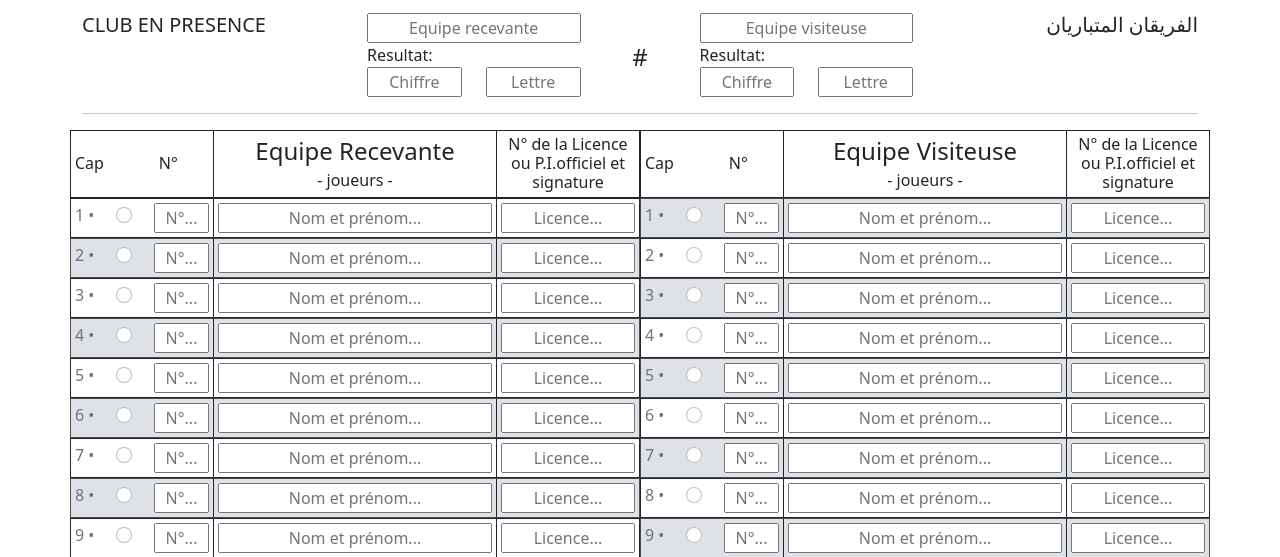
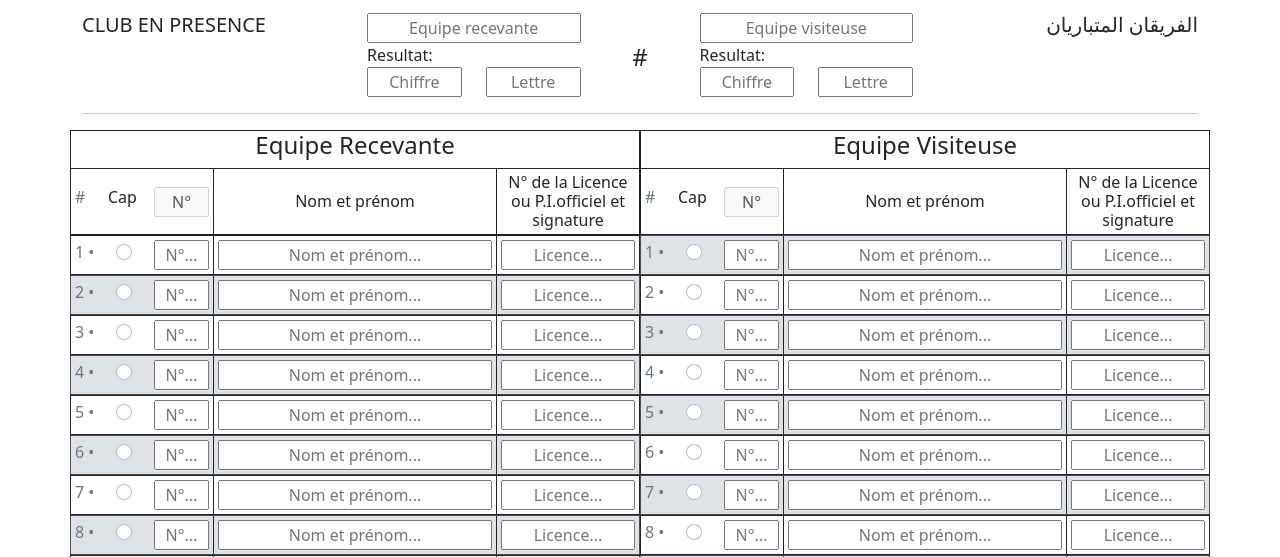
Before and after one commit to tsrhayar/fm, a plain HTML site: page index.html in a window 1280 px wide. Shown: the part 227-784 px from the top of the page. Drawn offline with nearby package versions, Linux system fonts and the light colour scheme.

Commit message:
taha commit

```diff
--- a/index.html
+++ b/index.html
@@ -143,45 +143,67 @@
       <!-- * Table joueur -->
       <div class="row">
         <div class="col-12 col-sm-6">
+          <div class="row border border-dark border-bottom-0">
+            <h4 class="text-center">Equipe Recevante</h4>
+          </div>
           <div class="row border border-dark">
-            <div class="col-4 col-lg-3 p-1 order-1 order-lg-0 border border-dark num-joueur-head">
-              <div class="row h-100">
-                <div class="col-4 d-flex h-100">
-                  <h6 class="m-auto">Cap</h6>
+            <div class="col-6 col-lg-3 p-1 order-0 order-lg-0 d-flex border border-dark num-joueur">
+              <div class="row">
+                <div class="col-5 col-sm-6 col-md-4 col-lg-6 my-auto">
+                  <div class="row">
+                    <div class="col-5 text-muted">
+                      <h6 class="text-center">#</h6>
+                    </div>
+                    <div class="col-7">
+                      <h6>Cap</h6>
+                    </div>
+                  </div>
                 </div>
-                <div class="col-8 d-flex h-100">
-                  <h6 class="m-auto">N°</h6>
+                <div class="col-7 col-sm-6 col-md-8 col-lg-6 my-auto">
+                  <input type="text" readonly disabled class="w-100 text-center" value="N°" />
                 </div>
               </div>
             </div>
-            <div class="col-12 col-lg-6 p-1 order-0 order-lg-1 d-flex border border-dark flex-column nom-joueur-head">
-              <h4 class="m-auto equipe-recevante">Equipe Recevante</h4>
-              <h6 class="m-auto">- joueurs -</h6>
+            <div
+              class="col-12 col-lg-6 p-1 order-2 order-lg-1 d-flex border border-dark flex-column nom-joueur"
+            >
+              <h6 class="text-center m-auto">Nom et prénom</h6>
             </div>
-            <div class="col-8 col-lg-3 p-1 order-2 order-lg-2 d-flex num-licence-head">
-              <h6 class="m-auto text-center text-num-licence">N° de la Licence ou P.I.officiel et signature</h6>
+            <div class="col-6 col-lg-3 p-1 order-1 order-lg-2 d-flex num-licence">
+              <h6 class="text-center m-auto">N° de la Licence ou P.I.officiel et signature</h6>
             </div>
           </div>
           <div class="joueurs-recevante" id="joueurs-recevante"></div>
         </div>
         <div class="col-12 col-sm-6">
+          <div class="row border border-dark border-bottom-0">
+            <h4 class="text-center">Equipe Visiteuse</h4>
+          </div>
           <div class="row border border-dark">
-            <div class="col-4 col-lg-3 p-1 order-1 order-lg-0 border border-dark num-joueur-head">
-              <div class="row h-100">
-                <div class="col-4 d-flex h-100">
-                  <h6 class="m-auto">Cap</h6>
+            <div class="col-6 col-lg-3 p-1 order-0 order-lg-0 d-flex border border-dark num-joueur">
+              <div class="row">
+                <div class="col-5 col-sm-6 col-md-4 col-lg-6 my-auto">
+                  <div class="row">
+                    <div class="col-5 text-muted">
+                      <h6 class="text-center">#</h6>
+                    </div>
+                    <div class="col-7">
+                      <h6>Cap</h6>
+                    </div>
+                  </div>
                 </div>
-                <div class="col-8 d-flex h-100">
-                  <h6 class="m-auto">N°</h6>
+                <div class="col-7 col-sm-6 col-md-8 col-lg-6 my-auto">
+                  <input type="text" readonly disabled class="w-100 text-center" value="N°" />
                 </div>
               </div>
             </div>
-            <div class="col-12 col-lg-6 p-1 order-0 order-lg-1 d-flex border border-dark flex-column nom-joueur-head">
-              <h4 class="m-auto equipe-recevante">Equipe Visiteuse</h4>
-              <h6 class="m-auto">- joueurs -</h6>
+            <div
+              class="col-12 col-lg-6 p-1 order-2 order-lg-1 d-flex border border-dark flex-column nom-joueur"
+            >
+              <h6 class="text-center m-auto">Nom et prénom</h6>
             </div>
-            <div class="col-8 col-lg-3 p-1 order-2 order-lg-2 d-flex num-licence-head">
-              <h6 class="m-auto text-center text-num-licence">N° de la Licence ou P.I.officiel et signature</h6>
+            <div class="col-6 col-lg-3 p-1 order-1 order-lg-2 d-flex num-licence">
+              <h6 class="text-center m-auto">N° de la Licence ou P.I.officiel et signature</h6>
             </div>
           </div>
           <div class="joueurs-visiteuse" id="joueurs-visiteuse"></div>
@@ -194,30 +216,42 @@
       <div class="row">
         <div class="col-12 col-sm-6">
           <div class="row border border-dark">
-            <div class="col-4 col-lg-3 p-1 order-1 order-lg-0 d-flex border border-dark num-joueur-head">
+            <div
+              class="col-4 col-lg-3 p-1 order-1 order-lg-0 d-flex border border-dark num-joueur-head"
+            >
               <h6 class="m-auto">Fonction</h6>
             </div>
-            <div class="col-12 col-lg-6 p-1 order-0 order-lg-1 d-flex border border-dark flex-column nom-joueur-head">
+            <div
+              class="col-12 col-lg-6 p-1 order-0 order-lg-1 d-flex border border-dark flex-column nom-joueur-head"
+            >
               <h4 class="m-auto equipe-recevante">Equipe Recevante</h4>
               <h6 class="m-auto">- accompagnanteurs -</h6>
             </div>
             <div class="col-8 col-lg-3 p-1 order-2 order-lg-2 d-flex num-licence-head">
-              <h6 class="m-auto text-center text-num-licence">N° de la Licence ou P.I.officiel et signature</h6>
+              <h6 class="m-auto text-center text-num-licence">
+                N° de la Licence ou P.I.officiel et signature
+              </h6>
             </div>
           </div>
           <div class="accompagnanteurs-recevante" id="accompagnanteurs-recevante"></div>
         </div>
         <div class="col-12 col-sm-6">
           <div class="row border border-dark">
-            <div class="col-4 col-lg-3 p-1 order-1 order-lg-0 d-flex border border-dark num-joueur-head">
+            <div
+              class="col-4 col-lg-3 p-1 order-1 order-lg-0 d-flex border border-dark num-joueur-head"
+            >
               <h6 class="m-auto">Fonction</h6>
             </div>
-            <div class="col-12 col-lg-6 p-1 order-0 order-lg-1 d-flex border border-dark flex-column nom-joueur-head">
+            <div
+              class="col-12 col-lg-6 p-1 order-0 order-lg-1 d-flex border border-dark flex-column nom-joueur-head"
+            >
               <h4 class="m-auto equipe-recevante">Equipe Visiteuse</h4>
               <h6 class="m-auto">- accompagnanteurs -</h6>
             </div>
             <div class="col-8 col-lg-3 p-1 order-2 order-lg-2 d-flex num-licence-head">
-              <h6 class="m-auto text-center text-num-licence">N° de la Licence ou P.I.officiel et signature</h6>
+              <h6 class="m-auto text-center text-num-licence">
+                N° de la Licence ou P.I.officiel et signature
+              </h6>
             </div>
           </div>
           <div class="accompagnanteurs-visiteuse" id="accompagnanteurs-visiteuse"></div>
@@ -379,7 +413,9 @@
         <div class="col-12" id="reserve-technique">
           <div class="row">
             <div class="col-12 border border-dark reserve-technique-default d-flex">
-              <span class="h2 m-auto text-center text-muted opacity-50"> Reserves sur les questions techniques </span>
+              <span class="h2 m-auto text-center text-muted opacity-50">
+                Reserves sur les questions techniques
+              </span>
             </div>
           </div>
         </div>
@@ -397,7 +433,9 @@
               <span class="badge bg-secondary" id="ajouter-joueur-averti-recevante">Ajouter </span>
             </h6>
             <h6 class="ajouter">
-              <span class="badge bg-secondary" id="supprimer-joueur-averti-recevante">Supprimer</span>
+              <span class="badge bg-secondary" id="supprimer-joueur-averti-recevante"
+                >Supprimer</span
+              >
             </h6>
           </div>
           <div class="row mt-2">
@@ -413,15 +451,17 @@
                 >
                   Nom et prénom
                 </div>
-                <div class="col-8 col-lg-3 p-1 order-1 order-lg-2 d-flex flex-column text-center num-licence">
+                <div
+                  class="col-8 col-lg-3 p-1 order-1 order-lg-2 d-flex flex-column text-center num-licence"
+                >
                   Licence
                 </div>
               </div>
               <div class="row border border-dark avertisement mb-1 mx-1">
                 <div class="col-4 col-lg-3 p-1 order-0 order-lg-0 border border-dark num-joueur">
                   <div class="row">
-                    <div class="col-2 text-center text-muted">1•</div>
-                    <div class="col-10">
+                    <div class="col-3 text-center text-muted">1•</div>
+                    <div class="col-9">
                       <input type="number" class="w-100 text-center" placeholder="N°..." />
                     </div>
                   </div>
@@ -445,7 +485,9 @@
               ></span>
             </h6>
             <h6 class="ajouter">
-              <span class="badge bg-secondary" id="supprimer-joueur-averti-visiteuse">Supprimer</span>
+              <span class="badge bg-secondary" id="supprimer-joueur-averti-visiteuse"
+                >Supprimer</span
+              >
             </h6>
           </div>
           <div class="row mt-2">
@@ -461,15 +503,17 @@
                 >
                   Nom et prénom
                 </div>
-                <div class="col-8 col-lg-3 p-1 order-1 order-lg-2 d-flex flex-column text-center num-licence">
+                <div
+                  class="col-8 col-lg-3 p-1 order-1 order-lg-2 d-flex flex-column text-center num-licence"
+                >
                   Licence
                 </div>
               </div>
               <div class="row border border-dark avertisement mb-1 mx-1">
                 <div class="col-4 col-lg-3 p-1 order-0 order-lg-0 border border-dark num-joueur">
                   <div class="row">
-                    <div class="col-2 text-center text-muted">1•</div>
-                    <div class="col-10">
+                    <div class="col-3 text-center text-muted">1•</div>
+                    <div class="col-9">
                       <input type="number" class="w-100 text-center" placeholder="N°..." />
                     </div>
                   </div>
@@ -497,7 +541,9 @@
               ></span>
             </h6>
             <h6 class="ajouter">
-              <span class="badge bg-secondary" id="supprimer-joueur-explu-recevante">Supprimer</span>
+              <span class="badge bg-secondary" id="supprimer-joueur-explu-recevante"
+                >Supprimer</span
+              >
             </h6>
           </div>
           <div class="row mt-2">
@@ -513,15 +559,17 @@
                 >
                   Nom et prénom
                 </div>
-                <div class="col-8 col-lg-3 p-1 order-1 order-lg-2 d-flex flex-column text-center num-licence">
+                <div
+                  class="col-8 col-lg-3 p-1 order-1 order-lg-2 d-flex flex-column text-center num-licence"
+                >
                   Licence
                 </div>
               </div>
               <div class="row border border-dark avertisement mb-1 mx-1">
                 <div class="col-4 col-lg-3 p-1 order-0 order-lg-0 border border-dark num-joueur">
                   <div class="row">
-                    <div class="col-2 text-center text-muted">1•</div>
-                    <div class="col-10">
+                    <div class="col-3 text-center text-muted">1•</div>
+                    <div class="col-9">
                       <input type="number" class="w-100 text-center" placeholder="N°..." />
                     </div>
                   </div>
@@ -545,7 +593,9 @@
               ></span>
             </h6>
             <h6 class="ajouter">
-              <span class="badge bg-secondary" id="supprimer-joueur-explu-visiteuse">Supprimer</span>
+              <span class="badge bg-secondary" id="supprimer-joueur-explu-visiteuse"
+                >Supprimer</span
+              >
             </h6>
           </div>
           <div class="row mt-2">
@@ -561,20 +611,22 @@
                 >
                   Nom et prénom
                 </div>
-                <div class="col-8 col-lg-3 p-1 order-1 order-lg-2 d-flex flex-column text-center num-licence">
+                <div
+                  class="col-8 col-lg-3 p-1 order-1 order-lg-2 d-flex flex-column text-center num-licence"
+                >
                   Licence
                 </div>
               </div>
               <div class="row border border-dark avertisement mb-1 mx-1">
                 <div class="col-4 col-lg-3 p-1 order-0 order-lg-0 border border-dark num-joueur">
                   <div class="row">
-                    <div class="col-2 text-center text-muted">1•</div>
-                    <div class="col-10">
+                    <div class="col-3 text-center text-muted">1•</div>
+                    <div class="col-9">
                       <input type="number" class="w-100 text-center" placeholder="N°..." />
                     </div>
                   </div>
                 </div>
-                <div class="col-12 col-lg-6 p-1 order-2 order-lg-1 border border-dark flex-column nom-joueur">
+                <div class="col-12 col-lg-6 p-1 order-2 order-lg-1 border border-dark nom-joueur">
                   <input type="text" class="w-100 text-center" placeholder="Nom et prénom..." />
                 </div>
                 <div class="col-8 col-lg-3 p-1 order-1 order-lg-2 num-licence">
@@ -596,7 +648,7 @@
                 <div class="col-6" dir="rtl">المهمة</div>
               </div>
             </div>
-            <div class="col-6 border border-dark border-top-0 border-bottom-0" >
+            <div class="col-6 border border-dark border-top-0 border-bottom-0">
               <div class="row">
                 <div class="col-6">Nom et Prénom</div>
                 <div class="col-6" dir="rtl">الإسم و النسب</div>
```
